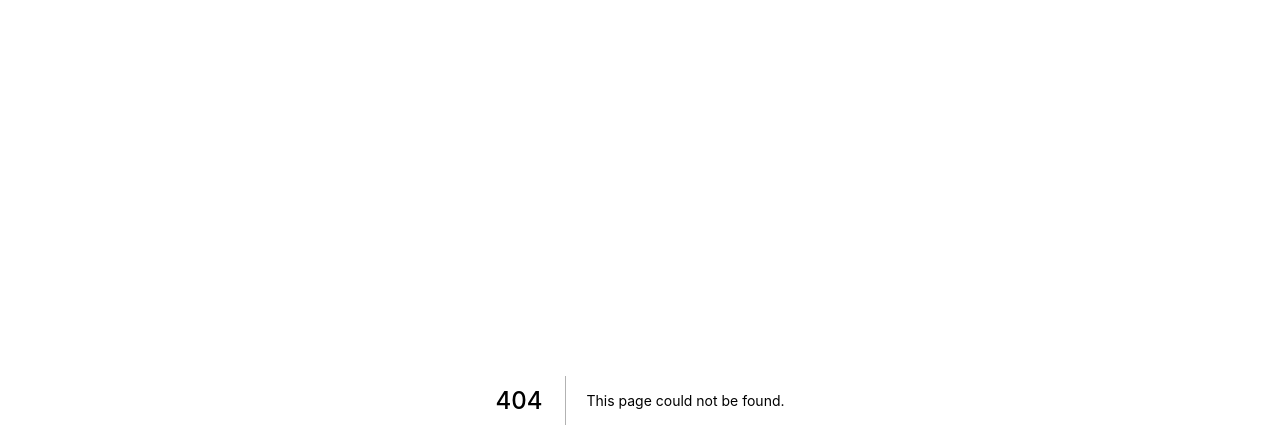
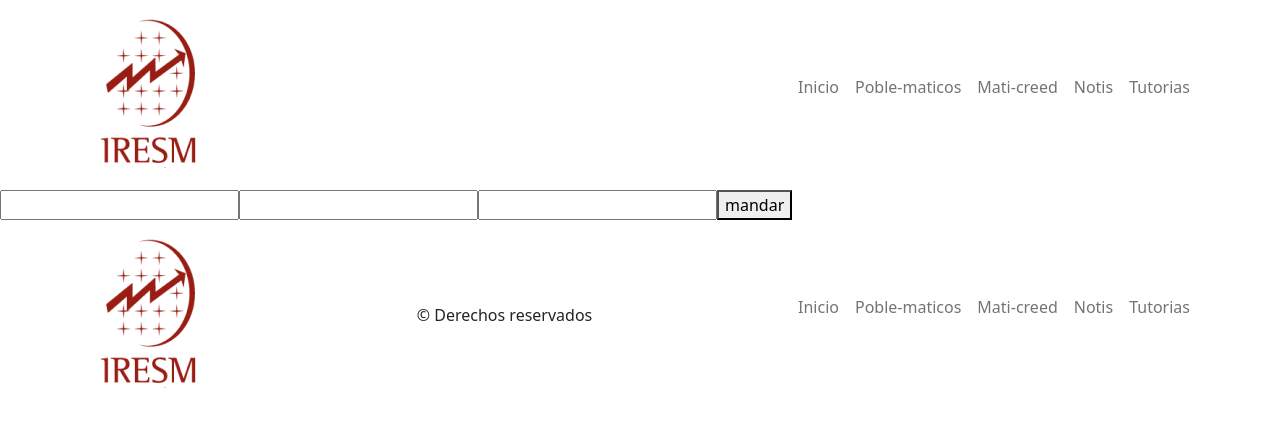
Before and after one commit to nicop1234/Proyecti-iresm, a Next.js app: page /bhaskara in a window 1280 px wide. Before the commit this address had no page. Shown: the top 448 px of the page. Built offline with nearby package versions, Linux system fonts and the light colour scheme.

Commit message:
hasta aca llego nico

```diff
--- a/components/Layout.js
+++ b/components/Layout.js
@@ -4,7 +4,7 @@ import Image from 'next/image'
 import { Nav, Navbar,  Container,  } from 'react-bootstrap'
 
 
-const Nava = ({children}) => {
+const Layout = ({children}) => {
     return(
       <>
       <Navbar collapseOnSelect expand="lg"  className='bg-white'>
@@ -46,4 +46,4 @@ const Nava = ({children}) => {
     </>
     )
 }
-export default Nava;
+export default Layout;
--- /dev/null
+++ b/pages/bhaskara.js
@@ -0,0 +1,68 @@
+import React from 'react';
+import Layout from '../components/Layout.js';
+
+
+export default function Home() {
+    function calcular(a, b, c){
+        const contenedor = document.querySelector('.contenedor')
+
+        b = b * -1
+
+        bCuadrado = b * b
+
+        Calculo = -4 * a * c
+
+
+
+
+
+
+
+        let nose = `
+            '<h1>${a}</h1>'
+            '<h1>${b}</h1> '
+            '<h1>${c}</h1>'
+        `
+
+
+        ;
+        contenedor.innerHTML = nose;
+    }
+
+
+    return (
+        <>
+        <Layout>
+            <form onSubmit = {ev => {
+                ev.preventDefault();
+
+                let a = ev.target.a.value;
+                let b = ev.target.b.value;
+                let c = ev.target.c.value;
+                a = parseInt(a)
+                b = parseInt(b)
+                c = parseInt(c)
+                calcular(a, b, c)
+            }}>
+                <input
+                    type = "text"
+                    name = "a"
+                    autoComplete = 'off'
+                ></input>
+                <input
+                    type = "text"
+                    name = "b"
+                    autoComplete = 'off'
+                ></input>
+                <input
+                    type = "text"
+                    name = "c"
+                    autoComplete = 'off'
+                ></input>
+                <button type='submit' >mandar</button>
+            </form>
+            <div className='contenedor'></div>
+        </Layout>
+        </>
+    )
+}
--- a/pages/index.js
+++ b/pages/index.js
@@ -1,11 +1,11 @@
 import React from 'react';
-import Nava from '../components/Layout.js';
+import Layout from '../components/Layout.js';
 import Bodys from '../components/Body';
 
 export default function Home() {
   return (
-    <Nava>
+    <Layout>
       <Bodys></Bodys>
-    </Nava>
+    </Layout>
   )
 }
```
Also changed, not shown: 1 other file (tests, documents, lock files or other folders).
